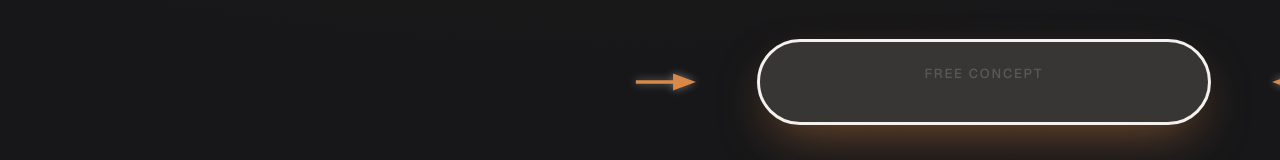
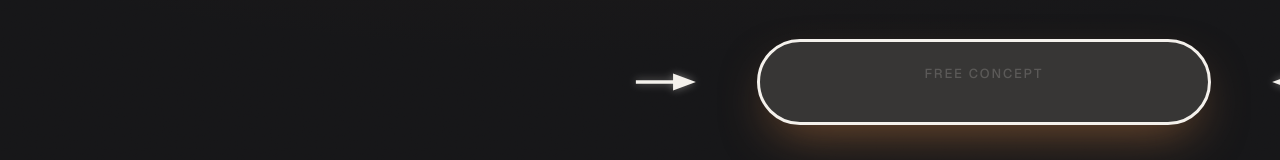
Before and after one commit to ArcwellCreative/ArcwellCreative, a Next.js app: page / in a window 1280 px wide. Shown: the part 615-775 px from the top of the page. Built offline with nearby package versions, Linux system fonts and the light colour scheme.

Commit message:
Make the Free Concept CTA arrows cream to match their glow
Orange arrows with a white glow read oddly; switching the arrow fill
to cream keeps the shape and halo the same tone.

```diff
--- a/src/components/FreeConceptCallout.tsx
+++ b/src/components/FreeConceptCallout.tsx
@@ -40,7 +40,7 @@ export function FreeConceptCallout() {
         <>
           <motion.div
             aria-hidden
-            className="pointer-events-none absolute top-1/2 -left-28 hidden -translate-y-1/2 text-copper-light lg:block"
+            className="pointer-events-none absolute top-1/2 -left-28 hidden -translate-y-1/2 text-cream lg:block"
             animate={{
               x: [0, -22, 0],
               filter: [
@@ -58,7 +58,7 @@ export function FreeConceptCallout() {
           </motion.div>
           <motion.div
             aria-hidden
-            className="pointer-events-none absolute top-1/2 -right-28 hidden -translate-y-1/2 text-copper-light lg:block"
+            className="pointer-events-none absolute top-1/2 -right-28 hidden -translate-y-1/2 text-cream lg:block"
             animate={{
               x: [0, 22, 0],
               filter: [
```
